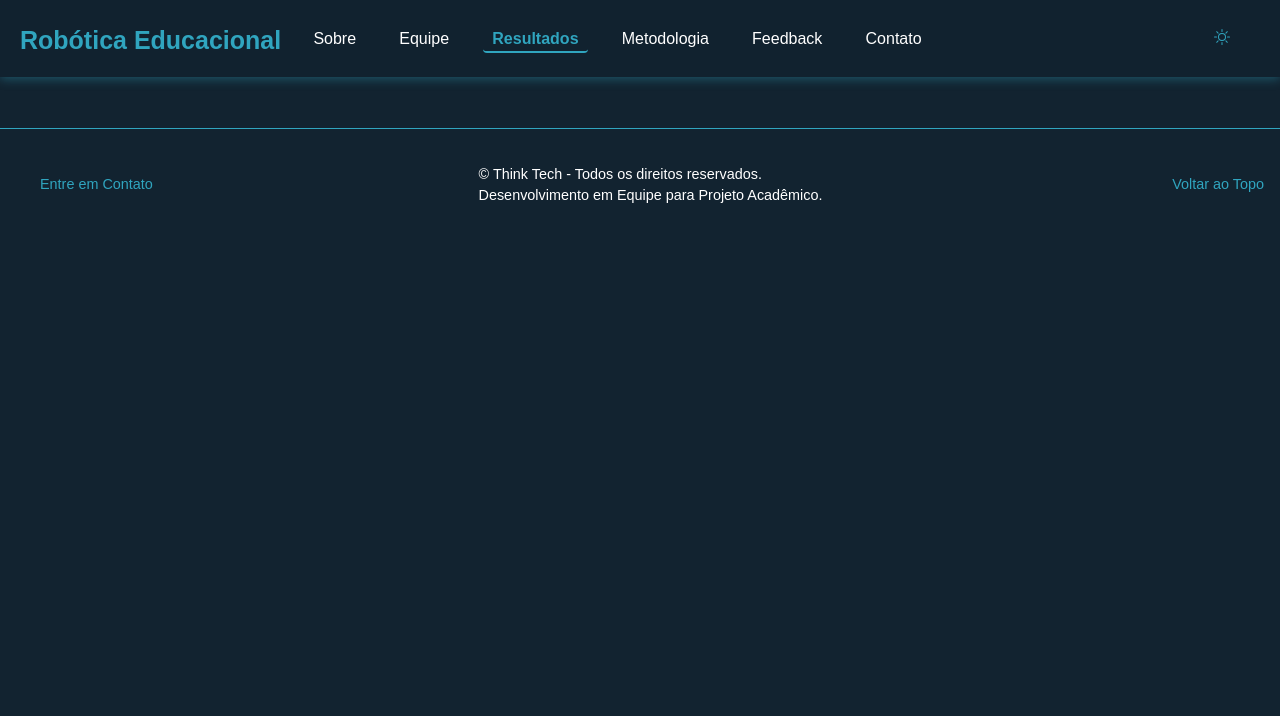
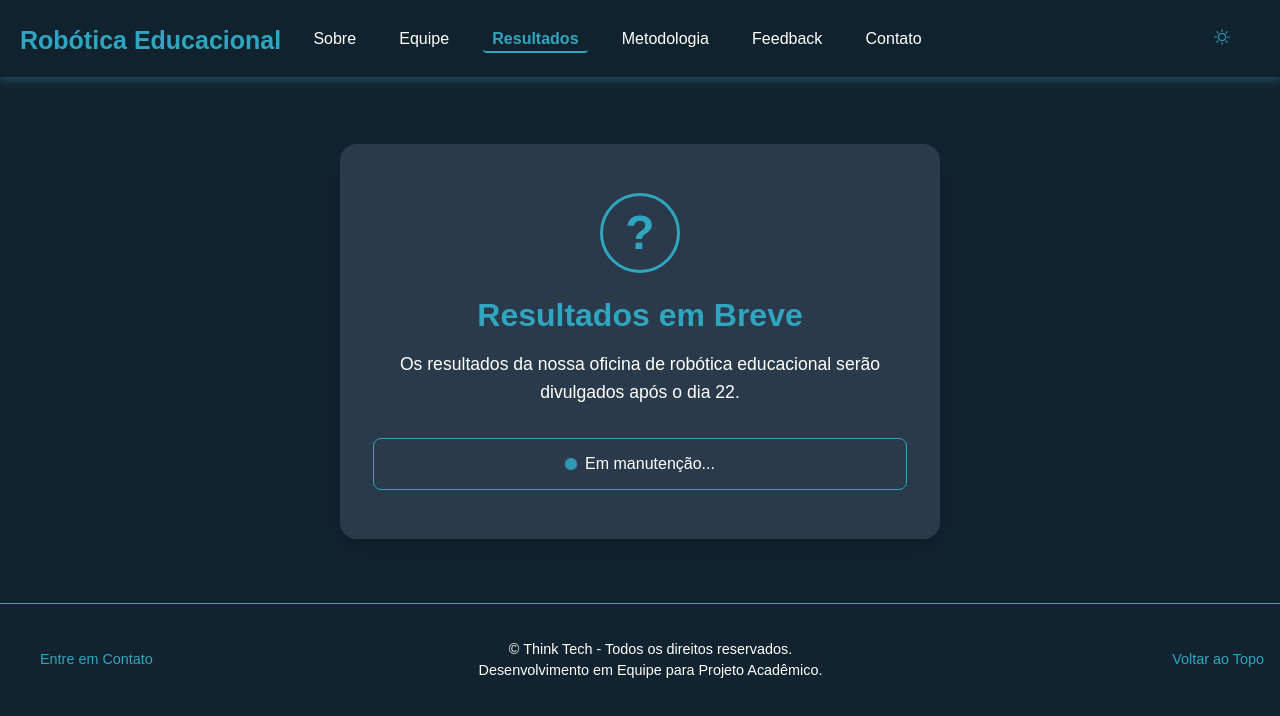
Before and after one commit to Startup-Think-Tech/roboticaEduc-front, a website: page src/pages/resultados.html in a window 1280 px wide. Drawn offline with Linux system fonts and the light colour scheme.

Commit message:
feat: implement results page card and standardize color system
- Add results page card with ? icon and maintenance message
- Create circular border around question mark icon
- Add light theme specific borders and shadows for results card
- Standardize all hardcoded colors to CSS variables
- Add new color variables for STEAM methodology and form components
- Replace all hex colors with semantic variable names
- Improve footer copyright text alignment
- Ensure consistent theming across all pages

```diff
--- a/src/pages/resultados.html
+++ b/src/pages/resultados.html
@@ -5,7 +5,6 @@
   <meta charset="UTF-8" />
   <meta name="viewport" content="width=device-width, initial-scale=1.0" />
   <title>Resultados | Robótica Educacional</title>
-  <link rel="stylesheet" href="../styles/main.css" />
   <link rel="stylesheet" href="../styles/resultado.css" />
 </head>
 
@@ -52,7 +51,21 @@
   <div class="mobile-overlay" id="mobileOverlay"></div>
 
   <main>
-
+    <div class="container">
+      <div class="results-card">
+        <div class="results-icon">
+          <span class="question-mark">?</span>
+        </div>
+        <h2 class="results-title">Resultados em Breve</h2>
+        <p class="results-message">
+          Os resultados da nossa oficina de robótica educacional serão divulgados após o dia 22.
+        </p>
+        <div class="results-status">
+          <span class="status-indicator"></span>
+          <span class="status-text">Em manutenção...</span>
+        </div>
+      </div>
+    </div>
   </main>
 
   <footer class="site-footer">
--- a/src/styles/components/footer.css
+++ b/src/styles/components/footer.css
@@ -13,6 +13,10 @@
   justify-content: space-between;
   align-items: center;
   flex-wrap: wrap;
+}
+
+.footer-info {
+  text-align: center;
 }
 
 .footer-info p {
--- a/src/styles/forms.css
+++ b/src/styles/forms.css
@@ -1,12 +1,6 @@
+@import url("./main.css");
+
 /* Reset básico e centralização */
-body {
-  font-family: Arial, sans-serif;
-  /* Assume que o background principal é o dark theme */
-  background-color: var(--bg-color-dark);
-  color: var(--text-color-dark);
-  padding: 0; /* O container fará o espaçamento */
-  min-height: 100vh;
-}
 
 main {
   padding-top: 80px; /* Espaço para header fixa */
@@ -14,14 +8,14 @@ main {
 
 .form-container {
   /* Fundo do card, usando a cor de card do tema escuro */
-  color: var(--card-text);
+  color: var(--color-text-primary);
   padding: 30px 40px;
   border-radius: 12px;
   /* Aumenta a largura máxima para acomodar as 8 perguntas */
   max-width: 800px;
   margin: 40px auto;
   /* Sombra mais proeminente e com cor de destaque */
-  box-shadow: 0 10px 30px var(--shadow-color-dark);
+  box-shadow: 0 10px 30px var(--shadow-dark);
 }
 
 /* ----------------------------------------------------------- */
@@ -38,7 +32,7 @@ main {
 .instruction-text {
   text-align: center;
   /* Cor secundária para o texto de instrução */
-  color: var(--card-text-secondary);
+  color: var(--color-text-secondary);
   margin-bottom: 30px;
   font-size: 1.1em;
 }
@@ -97,7 +91,7 @@ main {
   cursor: pointer;
   transition: all 0.2s;
   font-size: 0.95em;
-  color: var(--card-text-secondary);
+  color: var(--color-text-secondary);
 }
 
 /* Efeito ao selecionar a opção */
@@ -107,7 +101,7 @@ main {
   color: white;
   border-color: var(--accent-color-primary);
   font-weight: 500;
-  box-shadow: 0 2px 5px rgba(0, 0, 0, 0.2);
+  box-shadow: 0 2px 5px var(--shadow-medium);
 }
 
 /* Efeito ao passar o mouse */
@@ -147,7 +141,7 @@ textarea:hover {
 input:focus,
 textarea:focus {
   border-color: var(--accent-color-primary);
-  box-shadow: 0 0 8px var(--shadow-color-dark);
+  box-shadow: 0 0 8px var(--shadow-dark);
   outline: none;
 }
 
@@ -159,8 +153,8 @@ textarea:focus {
   width: 100%;
   padding: 15px;
   /* Cores do botão conforme as variáveis */
-  background-color: var(--button-bg-color);
-  color: var(--text-color-dark); /* Texto branco */
+  background-color: var(--accent-color-primary);
+  color: var(--color-text-primary); /* Texto branco */
   border: none;
   border-radius: 6px;
   cursor: pointer;
@@ -171,7 +165,7 @@ textarea:focus {
 
 .btn:hover {
   /* Cor de hover do botão */
-  background-color: var(--button-hover-bg-color);
+  background-color: var(--accent-color-secondary);
   transform: translateY(-1px);
 }
 
@@ -200,7 +194,7 @@ textarea:focus {
   padding: 0 4px;
   transition: color 0.2s;
   /* Cor da estrela vazia, usando um cinza sutil */
-  color: #e9ecef;
+  color: var(--form-placeholder);
 }
 
 /* Estrelas acesas */
--- a/src/styles/resultado.css
+++ b/src/styles/resultado.css
@@ -1,3 +1,129 @@
+@import url("./main.css");
+
 main {
   padding-top: 80px; /* Espaço para header fixa */
 }
+
+/* Card de Resultados */
+.results-card {
+  max-width: 600px;
+  margin: 4rem auto;
+  padding: 3rem 2rem;
+  background: var(--card-bg);
+  border-radius: 16px;
+  box-shadow: 0 8px 32px var(--shadow-dark);
+  text-align: center;
+  border: 1px solid var(--color-background-secondary);
+  transition: all 0.3s ease;
+}
+
+.results-card:hover {
+  transform: translateY(-4px);
+  box-shadow: 0 12px 40px var(--shadow-dark);
+}
+
+.results-icon {
+  margin-bottom: 1.5rem;
+  color: var(--accent-color-primary);
+}
+
+.question-mark {
+  display: inline-block;
+  font-size: 3rem;
+  font-weight: bold;
+  color: var(--accent-color-primary);
+  text-align: center;
+  line-height: 1;
+  width: 80px;
+  height: 80px;
+  border: 3px solid var(--accent-color-primary);
+  border-radius: 50%;
+  display: flex;
+  align-items: center;
+  justify-content: center;
+  margin: 0 auto;
+}
+
+.results-title {
+  font-size: 2rem;
+  font-weight: 700;
+  color: var(--accent-color-primary);
+  margin-bottom: 1rem;
+}
+
+.results-message {
+  font-size: 1.1rem;
+  line-height: 1.6;
+  color: var(--color-text-primary);
+  margin-bottom: 2rem;
+}
+
+.results-status {
+  display: flex;
+  align-items: center;
+  justify-content: center;
+  gap: 0.5rem;
+  padding: 1rem;
+  background: var(--color-background-secondary);
+  border-radius: 8px;
+  border: 1px solid var(--accent-color-primary);
+}
+
+.status-indicator {
+  width: 12px;
+  height: 12px;
+  background: var(--accent-color-primary);
+  border-radius: 50%;
+  animation: pulse 2s infinite;
+}
+
+.status-text {
+  color: var(--color-text-primary);
+  font-weight: 500;
+}
+
+@keyframes pulse {
+  0% {
+    opacity: 1;
+    transform: scale(1);
+  }
+  50% {
+    opacity: 0.5;
+    transform: scale(1.1);
+  }
+  100% {
+    opacity: 1;
+    transform: scale(1);
+  }
+}
+
+/* Responsividade */
+@media (max-width: 768px) {
+  .results-card {
+    margin: 2rem auto;
+    padding: 2rem 1.5rem;
+  }
+
+  .results-title {
+    font-size: 1.7rem;
+  }
+
+  .results-message {
+    font-size: 1rem;
+  }
+}
+
+/* Tema Light - Bordas mais pronunciadas */
+.light-theme .results-card {
+  border: 2px solid var(--accent-color-primary);
+  box-shadow: 0 8px 32px var(--shadow-color-dark);
+}
+
+.light-theme .results-card:hover {
+  box-shadow: 0 12px 40px var(--shadow-color-dark);
+}
+
+.light-theme .results-status {
+  border: 2px solid var(--accent-color-primary);
+  background: var(--light-accent-bg);
+}
--- a/src/styles/sobre.css
+++ b/src/styles/sobre.css
@@ -139,7 +139,7 @@ main {
   font-weight: 500;
   max-width: 800px;
   margin: 0.5rem auto 0;
-  color: #fff;
+  color: var(--white);
 }
 
 @media (max-width: 768px) {
--- a/src/styles/variables.css
+++ b/src/styles/variables.css
@@ -23,6 +23,17 @@
   --color-error-text: #721c24;
   --color-error-border: #f5c6cb;
   --color-star: gold;
+
+  /* Cores específicas para componentes */
+  --steam-s: #3cb371;
+  --steam-t: #1e90ff;
+  --steam-e: #ffa500;
+  --steam-a: #ff6347;
+  --steam-m: #9370db;
+  --steam-text: #6b82a7;
+  --form-placeholder: #e9ecef;
+  --white: #ffffff;
+  --light-accent-bg: rgba(81, 94, 166, 0.05);
 
   /* Sombras */
   --shadow-light: rgba(0, 0, 0, 0.1);
```
Also changed, not shown: src/pages/contato.html (+0 -1 lines), src/pages/equipe.html (+0 -1 lines), src/pages/feedback.html (+0 -1 lines), src/pages/metodologia.html (+0 -1 lines), src/styles/metodologia.css (+8 -6 lines).
